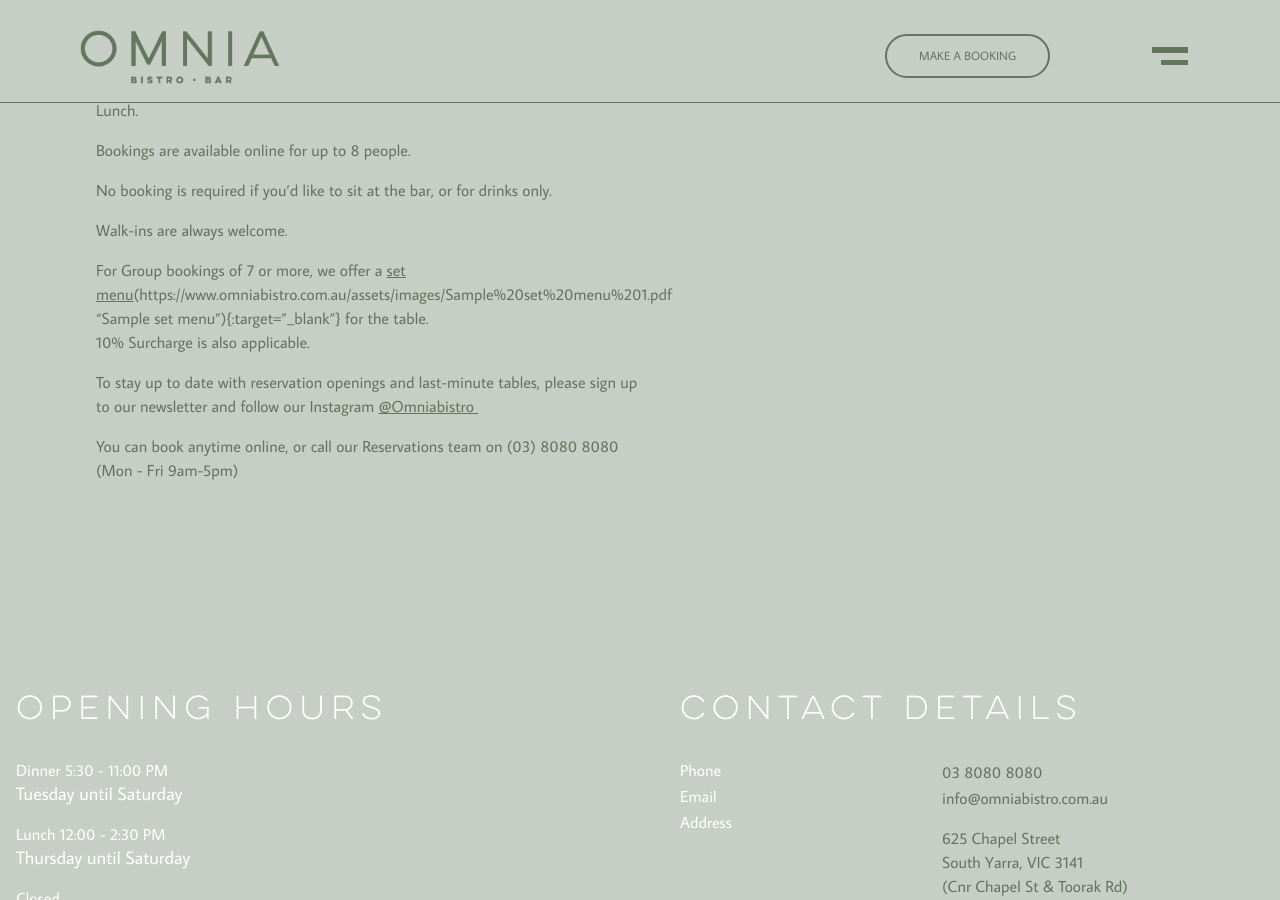
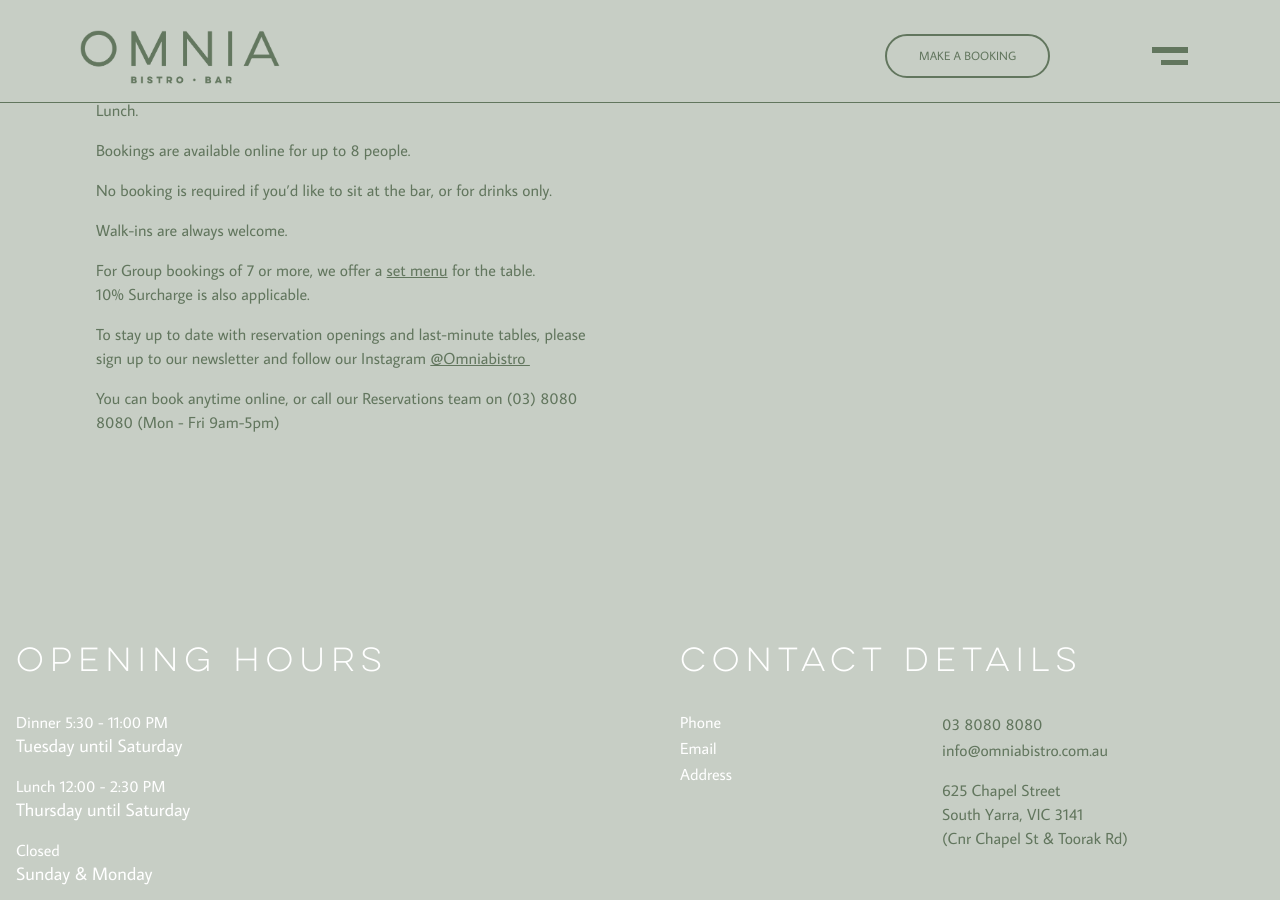
Before and after one commit to yugenomnia/omnia, a Jekyll site: the page built from _pages/Reservations.md, in a window 1280 px wide and 900 px high, scrolled down 1140 px. Built offline with Jekyll 4.4.1, drawn with Linux system fonts in a browser that asks for light colours; a script that is not in the unit is left out.

Commit message:
TinaCMS content update by Yugen Omnia

```diff
--- a/_pages/Reservations.md
+++ b/_pages/Reservations.md
@@ -6,7 +6,7 @@ title: Reservations
 active_page: true
 meta_description: Reservations
 reservation_title: 'Reserve your table '
-reservation_text: "How to Book:\n\nOmnia is open Tuesday to Saturday for Dinner AND Thursday to Saturday for Lunch.\n\nBookings are available online for up to 8 people.\n\nNo booking is required if you'd like to sit at the bar, or for drinks only.\n\nWalk-ins are always welcome.\n\nFor Group bookings of 7 or more, we offer a [set menu](https://www.omniabistro.com.au/assets/images/Sample%20set%20menu%201.pdf \"Sample set menu\")(https://www.omniabistro.com.au/assets/images/Sample%20set%20menu%201.pdf \"Sample set menu\"){:target=\"\\_blank\"} for the table.\\\n10% Surcharge is also applicable.\n\nTo stay up to date with reservation openings and last-minute tables, please sign up to our\_newsletter and follow our Instagram [@Omniabistro\_](https://www.instagram.com/omniabistro/ \"Instagram Omnia Bistro\"){:target=\"\\_blank\"}\n\nYou can book anytime online, or call our Reservations team on (03) 8080 8080 (Mon - Fri 9am-5pm)\n"
+reservation_text: "How to Book:\n\nOmnia is open Tuesday to Saturday for Dinner AND Thursday to Saturday for Lunch.\n\nBookings are available online for up to 8 people.\n\nNo booking is required if you'd like to sit at the bar, or for drinks only.\n\nWalk-ins are always welcome.\n\nFor Group bookings of 7 or more, we offer a [set menu](https://www.omniabistro.com.au/assets/images/Sample%20set%20menu%201.pdf \"Sample set menu\"){:target=\"\\_blank\"} for the table.\\\n10% Surcharge is also applicable.\n\nTo stay up to date with reservation openings and last-minute tables, please sign up to our\_newsletter and follow our Instagram [@Omniabistro\_](https://www.instagram.com/omniabistro/ \"Instagram Omnia Bistro\"){:target=\"\\_blank\"}\n\nYou can book anytime online, or call our Reservations team on (03) 8080 8080 (Mon - Fri 9am-5pm)\n"
 dinner_days: Tuesday until Saturday
 lunch_time: 'Lunch 12:00 - 2:30 PM'
 lunch_days: Thursday until Saturday
```
